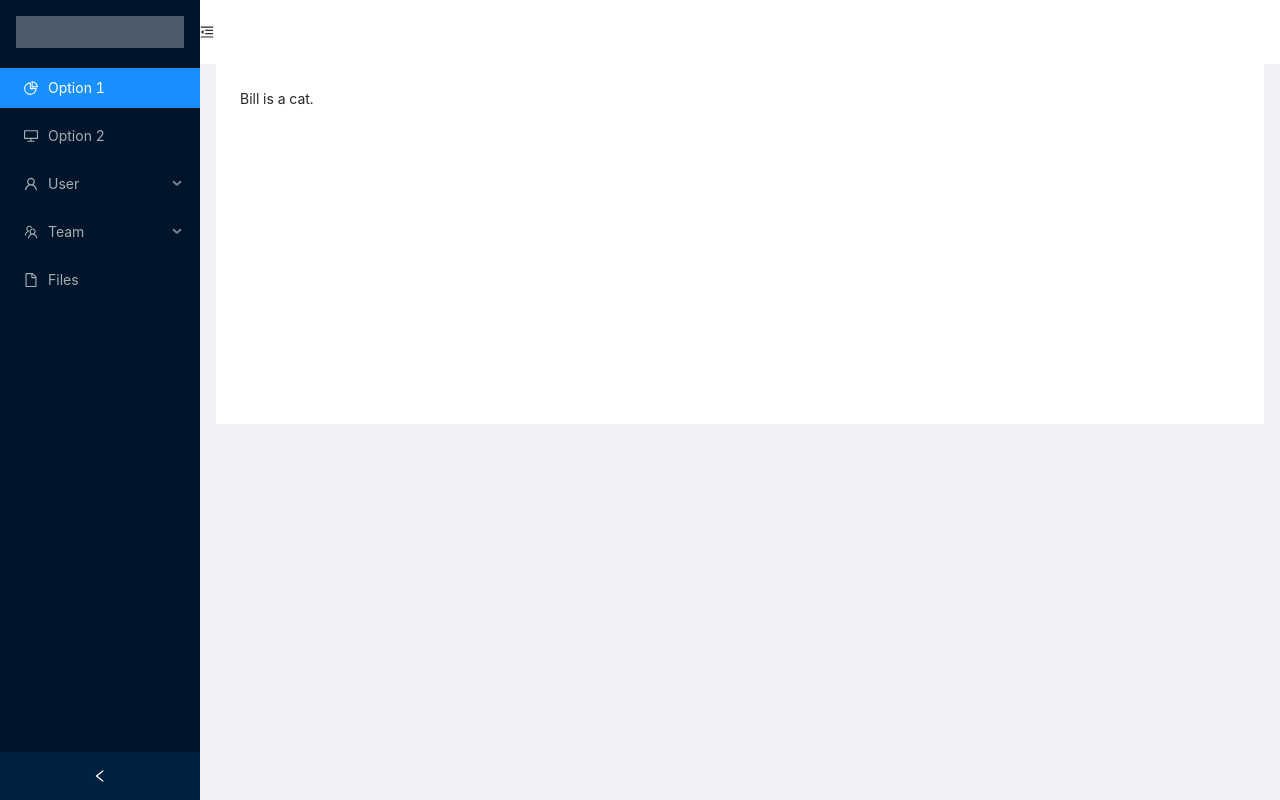
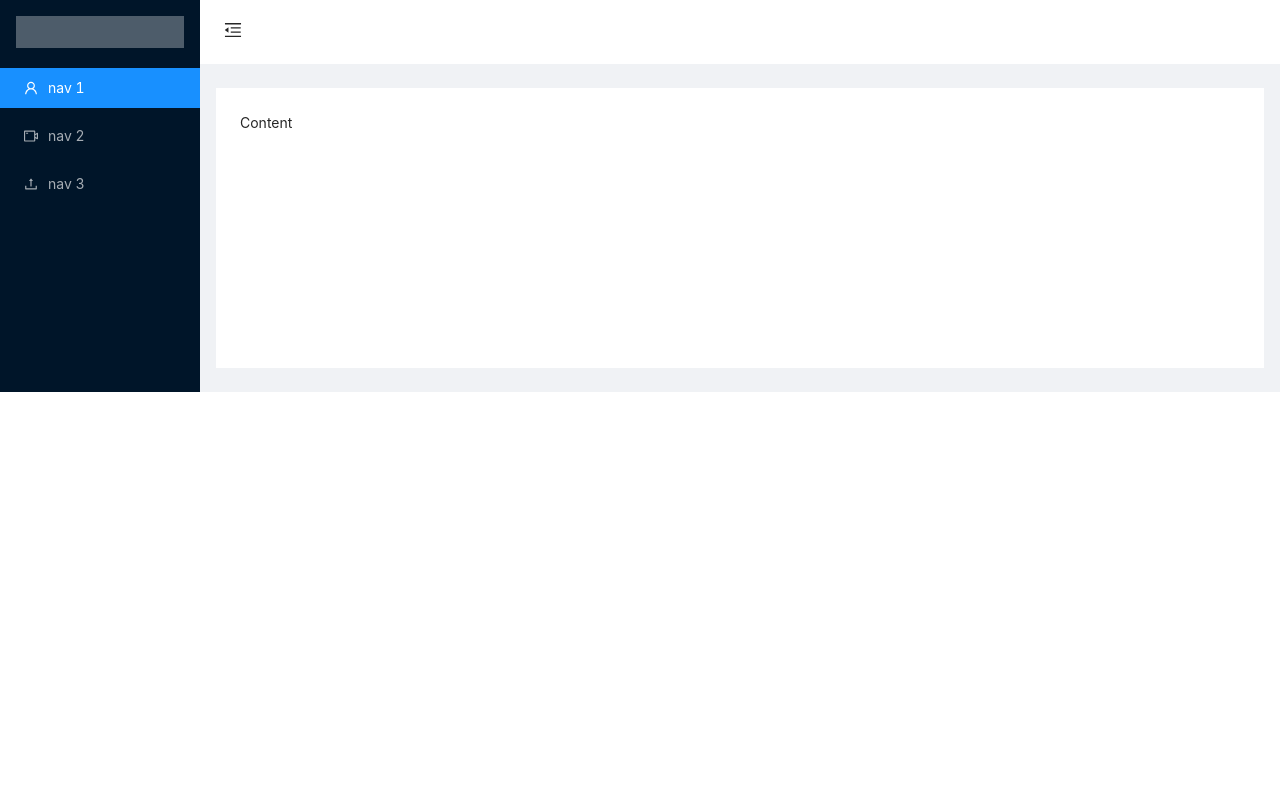
Before and after one commit to MpCodes/mysemaui, a React (Create React App) app: page / in a window 1280 px wide. Built offline with nearby package versions, Linux system fonts and the light colour scheme.

Commit message:
changed layout

```diff
--- a/src/containers/TheLayout.js
+++ b/src/containers/TheLayout.js
@@ -1,30 +1,63 @@
 import React from 'react';
-import { TheContent, TheSidebar, TheHeader } from './index';
-import { Layout } from 'antd';
+import { Layout, Menu } from 'antd';
+import {
+	MenuUnfoldOutlined,
+	MenuFoldOutlined,
+	UserOutlined,
+	VideoCameraOutlined,
+	UploadOutlined,
+} from '@ant-design/icons';
 
-const { Sider } = Layout;
+const { Header, Sider, Content } = Layout;
 
 class TheLayout extends React.Component {
 	state = {
-		collapsed: false
+		collapsed: false,
 	};
 
-	onCollapse = (collapsed) => {
-		console.log(collapsed);
-		this.setState({ collapsed });
+	toggle = () => {
+		this.setState({
+			collapsed: !this.state.collapsed,
+		});
 	};
 
 	render() {
-		const { collapsed } = this.state;
-
 		return (
-			<Layout style={{ minHeight: '100vh' }}>
-				<Sider collapsible collapsed={collapsed} onCollapse={this.onCollapse}>
-					<TheSidebar />
+			<Layout>
+				<Sider trigger={null} collapsible collapsed={this.state.collapsed}>
+					<div className='logo' />
+					<Menu theme='dark' mode='inline' defaultSelectedKeys={['1']}>
+						<Menu.Item key='1' icon={<UserOutlined />}>
+							nav 1
+						</Menu.Item>
+						<Menu.Item key='2' icon={<VideoCameraOutlined />}>
+							nav 2
+						</Menu.Item>
+						<Menu.Item key='3' icon={<UploadOutlined />}>
+							nav 3
+						</Menu.Item>
+					</Menu>
 				</Sider>
 				<Layout className='site-layout'>
-					<TheHeader />
-					<TheContent />
+					<Header className='site-layout-background' style={{ padding: 0 }}>
+						{React.createElement(
+							this.state.collapsed ? MenuUnfoldOutlined : MenuFoldOutlined,
+							{
+								className: 'trigger',
+								onClick: this.toggle,
+							}
+						)}
+					</Header>
+					<Content
+						className='site-layout-background'
+						style={{
+							margin: '24px 16px',
+							padding: 24,
+							minHeight: 280,
+						}}
+					>
+						Content
+					</Content>
 				</Layout>
 			</Layout>
 		);
--- a/src/index.css
+++ b/src/index.css
@@ -1,4 +1,27 @@
 @import '~antd/dist/antd.css';
+.trigger {
+	padding: 0 24px;
+	font-size: 18px;
+	line-height: 64px;
+	cursor: pointer;
+	transition: color 0.3s;
+}
+
+.trigger:hover {
+	color: #1890ff;
+}
+
+.logo {
+	height: 32px;
+	margin: 16px;
+	background: rgba(255, 255, 255, 0.3);
+}
+
+.site-layout .site-layout-background {
+	background: #fff;
+}
+
+/*
 
 .logo {
 	height: 32px;
@@ -12,7 +35,7 @@
 
 [data-theme='dark'] .site-layout .site-layout-background {
 	background: #141414;
-}
+} */
 
 /* .layout {
 	display: grid;
```
